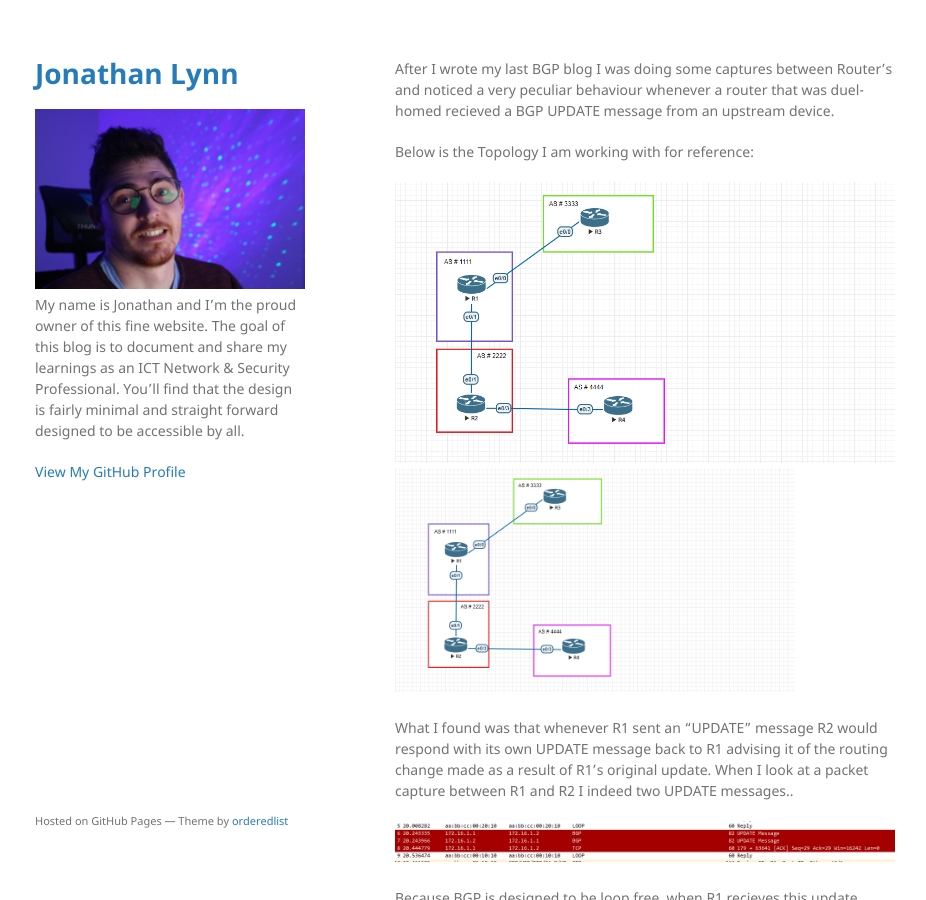
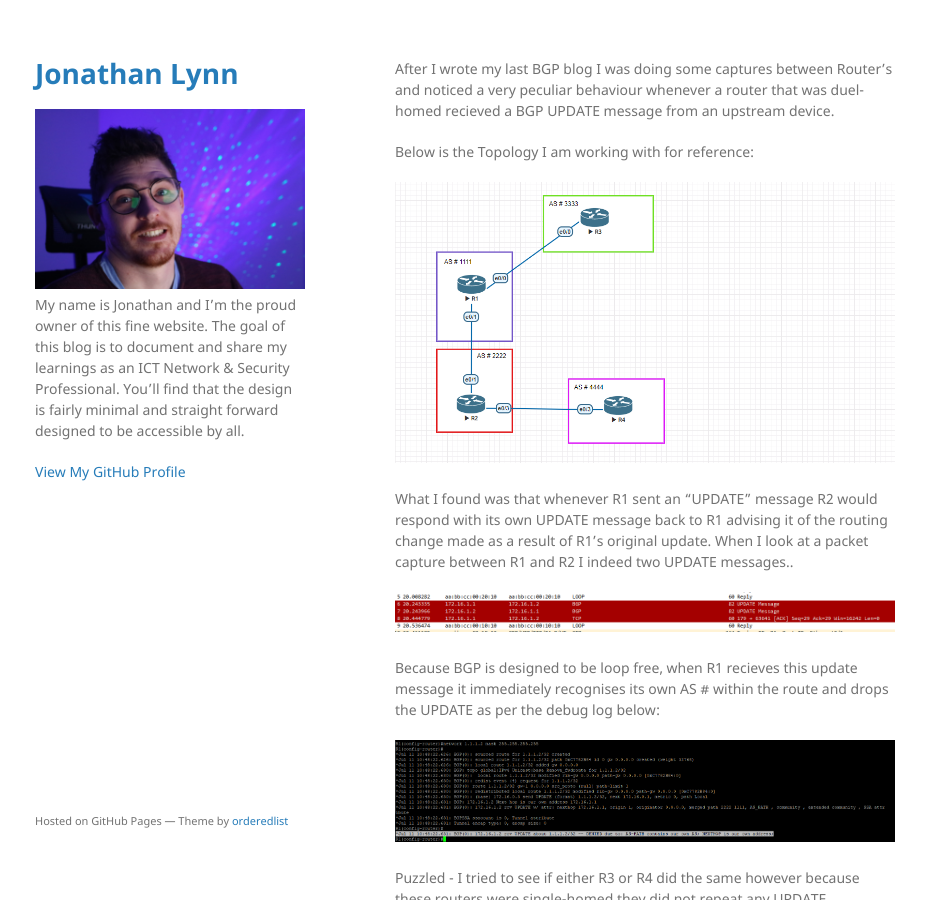
Before and after one commit to jonathanLynn/jonathanlynn.github.io, a Jekyll site: the page built from assets/blogposts/2021-JUL-BGP-returnupdatepackets.md, in a window 1280 px wide and 900 px high. Shown: the whole window, without its empty margins (175-1101 px from the left). Built offline with Jekyll 4.4.1, drawn with Linux system fonts in a browser that asks for light colours; our own code applies the rules of GitHub Pages for plain Markdown files.

Commit message:
Update 2021-JUL-BGP-returnupdatepackets.md

```diff
--- a/assets/blogposts/2021-JUL-BGP-returnupdatepackets.md
+++ b/assets/blogposts/2021-JUL-BGP-returnupdatepackets.md
@@ -2,16 +2,15 @@ After I wrote my last BGP blog I was doing some captures between Router's and no
 
 Below is the Topology I am working with for reference:
 
-![your image](/assets/img/topology-bgp-updatepackets.png)
-<img src="https://github.com/jonathanLynn/jonathanlynn.github.io/blob/master/assets/img/topology-bgp-updatepackets.png" width="400">
+![topology](/assets/img/topology-bgp-updatepackets.png)
 
 What I found was that whenever R1 sent an "UPDATE" message R2 would respond with its own UPDATE message back to R1 advising it of the routing change made as a result of R1's original update. When I look at a packet capture between R1 and R2 I indeed two UPDATE messages..
 
-<img src="https://github.com/jonathanLynn/jonathanlynn.github.io/blob/master/assets/img/bgp-updatemessage-wireshark.png" width="600">
+![wireshark capture](/assets/img/bgp-updatemessage-wireshark.png)
 
 Because BGP is designed to be loop free, when R1 recieves this update message it immediately recognises its own AS # within the route and drops the UPDATE as per the debug log below:
 
-<img src="https://github.com/jonathanLynn/jonathanlynn.github.io/blob/master/assets/img/bgp-r1debugmessages.png" width="600">
+![debugmessages](/assets/img/bgp-r1debugmessages.png)
 
 Puzzled - I tried to see if either R3 or R4 did the same however because these routers were single-homed they did not repeat any UPDATE messages. Like all puzzling questions I have, I took to the Cisco Community Page to try and understand why this behaviour would occur. I've seen other engineer's have this same issue but it was never successfully answered. Until now!
 
```
